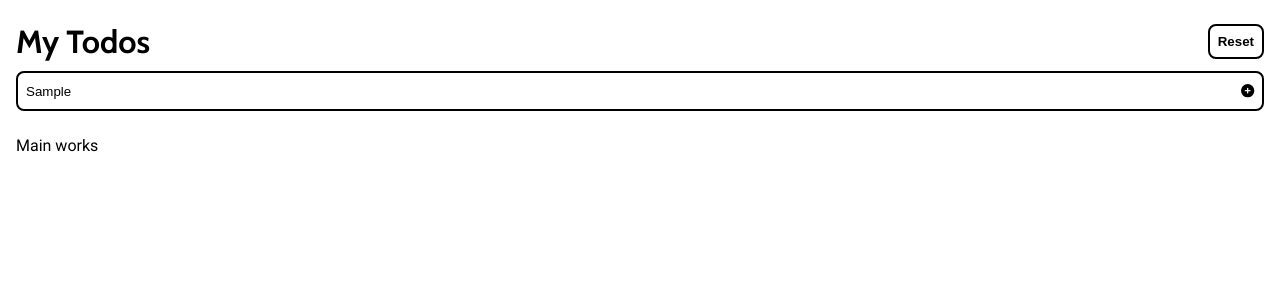
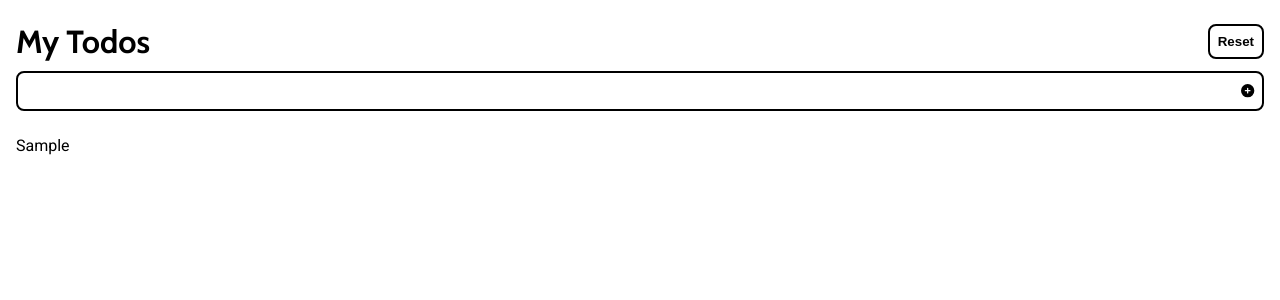
Before and after one commit to jjgray90/todos, a React (Create React App) app: page / in a window 1280 px wide. Both pictures are taken after typing "Sample" into the empty fields and a click on the button 1247 px from the left and 91 px from the top of the page. Shown: the top 300 px of the page. Built offline with nearby package versions, Linux system fonts and the light colour scheme.

Commit message:
printing todos on page

```diff
--- a/src/App.jsx
+++ b/src/App.jsx
@@ -1,5 +1,5 @@
 import "./App.scss";
-import { useState } from "react";
+import { useState, useEffect } from "react";
 import NavBar from "./containers/NavBar/NavBar";
 import Main from "./containers/Main/Main";
 
@@ -14,7 +14,7 @@ const App = () => {
   return (
     <div className="app">
       <NavBar handleInput={handleInput} />
-      <Main />
+      <Main todos={todos} />
     </div>
   );
 };
--- a/src/components/InputField/InputField.jsx
+++ b/src/components/InputField/InputField.jsx
@@ -8,7 +8,10 @@ const InputField = ({ handleInput }) => {
   return (
     <form
       className="input-field"
-      onSubmit={(event) => handleInput(event, text)}
+      onSubmit={(e) => {
+        handleInput(e, text);
+        setText("");
+      }}
     >
       <input
         className="input-field__input"
--- a/src/containers/Main/Main.jsx
+++ b/src/containers/Main/Main.jsx
@@ -1,11 +1,9 @@
 import "./Main.scss";
 
-const Main = () => {
-  return (
-    <div className="main">
-      <p>Main works</p>
-    </div>
-  );
+const Main = ({ todos }) => {
+  const todosJSX = todos.map((todo) => <p key={todo}>{todo}</p>);
+
+  return <div className="main">{todosJSX}</div>;
 };
 
 export default Main;
```
